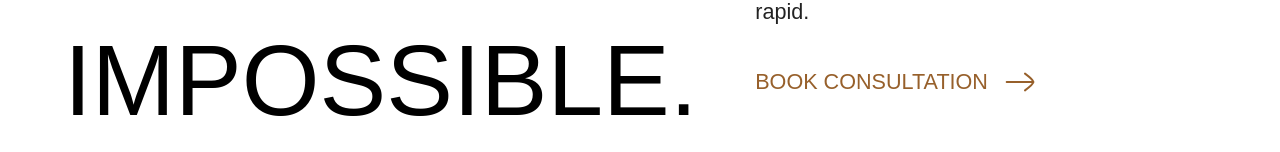
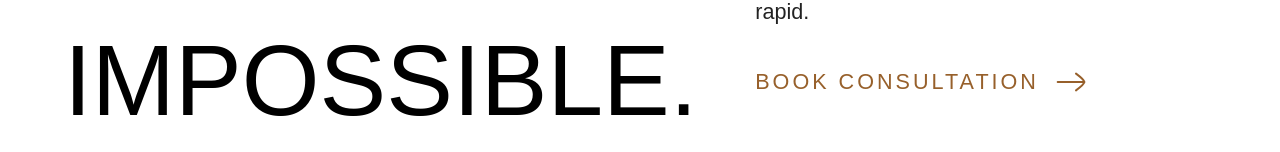
Before and after one commit to Samadeen/Revisi, a React (Vite) app: page / in a window 1280 px wide. In both pictures the pointer is over the button "BOOK CONSULTATION". Shown: the part 343-495 px from the top of the page. Built offline with nearby package versions, Linux system fonts and the light colour scheme.

Commit message:
Update Button.module.scss

```diff
--- a/src/components/button/Button.module.scss
+++ b/src/components/button/Button.module.scss
@@ -8,4 +8,10 @@
   font-weight: 500;
   font-family: inherit;
   text-transform: uppercase;
+  transition: all 0.6s ease-in-out;
+
+  &:hover {
+    cursor: pointer;
+    letter-spacing: 3px;
+  }
 }
```
